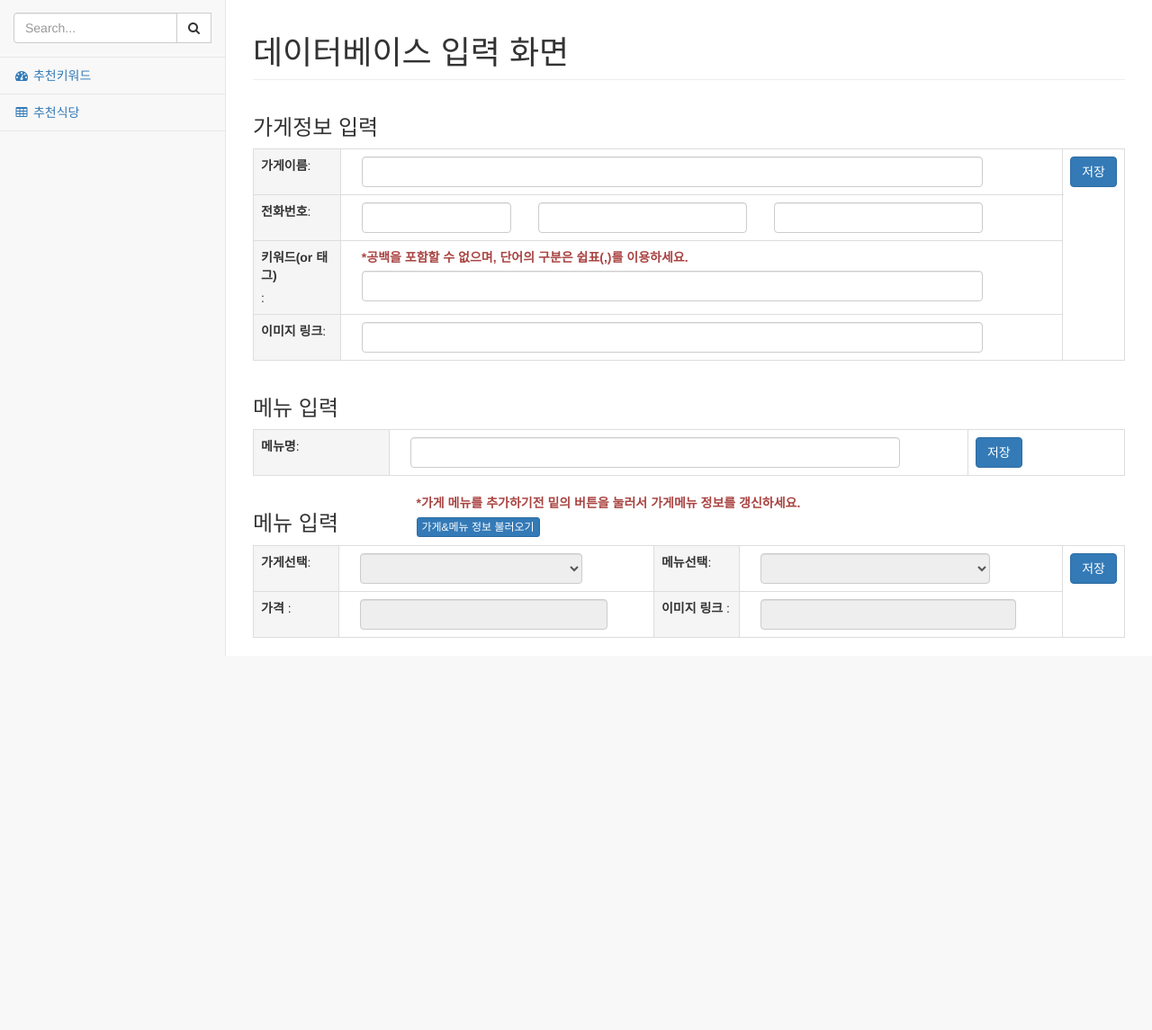
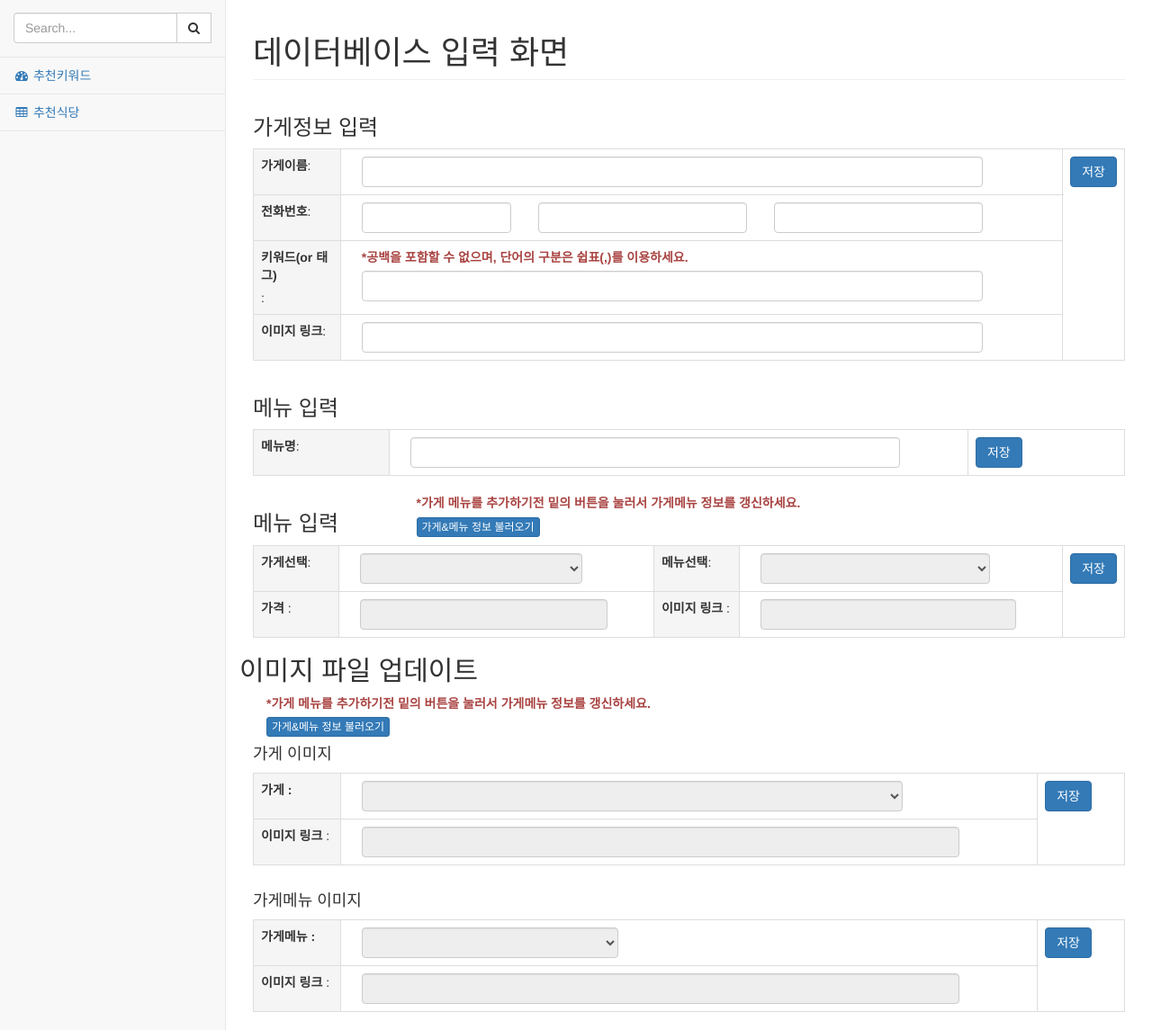
Before and after one commit to leeyongchul/what-eat-jeju-univ, a Django app: template wej/templates/add_database.html in a window 1280 px wide. Shown: the part 52-1197 px from the top of the page at 90% size. Before the commit the page ends 781 px from the top, so only its background shows below. Run offline with Django 3.2, Linux system fonts and the light colour scheme; the template is opened without the code that fills it, so the values that code supplies are empty; some libraries are stand-ins or nearby versions.

Commit message:
가게, 가게이미지 리스트 불러오기 화면 처리

```diff
--- a/wej/static/js/add_database.js
+++ b/wej/static/js/add_database.js
@@ -54,34 +54,41 @@ function saveData( dataType ) {
 
 }
 
-function loadStoreAndMenu() {
+function loadStoreAndMenu( selectboxOption ) {
     $.ajax({
         url : '/loadstoremenuinfo',
         method : 'get',
+        data : {'option' : selectboxOption },
         dataType : 'json',
         success : function(data) {
-            $('#store_list_selectbox').html( $('<option value="0" selected>가게</option>') );
-            $('#menu_list_selectbox').html( $('<option value="0" selected>메뉴</option>') );
+            $('#store_list_'+ selectboxOption +'_selectbox').html( $('<option value="0" selected>가게</option>') );
+            $('#menu_list_'+ selectboxOption +'_selectbox').html( $('<option value="0" selected>메뉴</option>') );
             $('#store_menu_info_table input[name=price]').val('');
-
+            console.log( data );
             if( 'storelist' in data && data['storelist'] )
                 $.each(data['storelist'], function(idx){
                    var store = data['storelist'][idx];
 
-                   $('#store_list_selectbox').append( $('<option>' + store['name'] + '</option>').val( store['id'] ));
+                   $('#store_list_'+ selectboxOption +'_selectbox').append( $('<option>' + store['name'] + '</option>').val( store['id'] ));
                 });
 
             if( 'menulist' in data && data['menulist'] )
                 $.each(data['menulist'], function(idx){
                    var menu = data['menulist'][idx];
 
-                   $('#menu_list_selectbox').append( $('<option>' + menu['name'] + '</option>').val( menu['id'] ));
+                   $('#menu_list_'+ selectboxOption +'_selectbox').append( $('<option>' + menu['name'] + '</option>').val( menu['id'] ));
                 });
 
-            $('#store_list_selectbox').prop('disabled', false);
-            $('#menu_list_selectbox').prop('disabled', false);
-            $('#store_menu_info_table input[name=price]').prop('disabled', false);
-            $('#store_menu_info_table input[name=img_link]').prop('disabled', false);
+            $('#store_list_'+ selectboxOption +'_selectbox').prop('disabled', false);
+            $('#menu_list_'+ selectboxOption +'_selectbox').prop('disabled', false);
+
+            if( selectboxOption == 'menu' ) {
+                $('#store_menu_info_table input[name=price]').prop('disabled', false);
+                $('#store_menu_info_table input[name=img_link]').prop('disabled', false);
+            }else if(selectboxOption == 'img') {
+                $('#store_img_input').prop('disabled', false);
+                $('#menu_img_input').prop('disabled', false);
+            }
         },
         error : function() {
             alert('데이터를 불러오던중 오류가 발생했습니다. 잠시후 다시 시도해 주세요');
--- a/wej/templates/add_database.html
+++ b/wej/templates/add_database.html
@@ -104,7 +104,7 @@
                     <label class="text-danger">*가게 메뉴를 추가하기전 밑의 버튼을 눌러서 가게메뉴 정보를 갱신하세요.</label>
                 </div>
                 <div class="col-lg-12">
-                    <input type="button" class="btn btn-xs btn-primary align-right" value="가게&메뉴 정보 불러오기" onclick="javascript:loadStoreAndMenu();">
+                    <input type="button" class="btn btn-xs btn-primary align-right" value="가게&메뉴 정보 불러오기" onclick="javascript:loadStoreAndMenu('menu');">
                 </div>
             </div>
         </div>
@@ -122,7 +122,7 @@
                         <td class="active"><label>가게선택 </label>:</td>
                         <td>
                             <div class="col-lg-10">
-                                <select class="form-control" id="store_list_selectbox" disabled>
+                                <select class="form-control" id="store_list_menu_selectbox" disabled>
 
                                 </select>
                             </div>
@@ -130,7 +130,7 @@
                         <td class="active"><label>메뉴선택 </label>:</td>
                         <td>
                             <div class="col-lg-10">
-                                <select class="form-control" id="menu_list_selectbox" disabled>
+                                <select class="form-control" id="menu_list_menu_selectbox" disabled>
 
                                 </select>
                             </div>
@@ -159,6 +159,85 @@
             </table>
         </div>
     </div>
+
+    <h2>이미지 파일 업데이트</h2>
+    <div class="col-lg-12">
+        <div class="col-lg-12">
+            <label class="text-danger">*가게 메뉴를 추가하기전 밑의 버튼을 눌러서 가게메뉴 정보를 갱신하세요.</label>
+        </div>
+        <div class="col-lg-12">
+            <input type="button" class="btn btn-xs btn-primary align-right" value="가게&메뉴 정보 불러오기" onclick="javascript:loadStoreAndMenu('img');">
+        </div>
+    </div>
+
+    <div class="col-lg-12">
+        <div class="row">
+            <div class="col-lg-2">
+                <h4>가게 이미지 </h4>
+            </div>
+            <div class="col-lg-12">
+                <table class="table table-bordered">
+                    <colgroup>
+                        <col width="10%">
+                        <col width="80%">
+                        <col width="10%">
+                    </colgroup>
+                    <tr>
+                        <th class="active"><label>가게 :</label></th>
+                        <td>
+                            <div class="col-lg-10">
+                                <select class="form-control" id="store_list_img_selectbox" disabled></select>
+                            </div>
+                        </td>
+                        <td rowspan="2">
+                             <input type="button" class="btn btn-primary" value="저장" onclick="javascript:updateImg('store');">
+                        </td>
+                    </tr>
+                    <tr>
+                        <td class="active"><label>이미지 링크</label> :</td>
+                        <td>
+                            <div class="col-lg-11">
+                                <input type="text" class="form-control" name="img_link" id="store_img_input" disabled>
+                            </div>
+                        </td>
+                    </tr>
+                </table>
+            </div>
+        </div>
+        <div class="row">
+            <div class="col-lg-2">
+                <h4>가게메뉴 이미지 </h4>
+            </div>
+            <div class="col-lg-12">
+                <table class="table table-bordered">
+                    <colgroup>
+                        <col width="10%">
+                        <col width="80%">
+                        <col width="10%">
+                    </colgroup>
+                    <tr>
+                        <th class="active"><label>가게메뉴 :</label></th>
+                        <td>
+                            <div class="col-lg-5">
+                                <select class="form-control" id="menu_list_img_selectbox" disabled></select>
+                            </div>
+                        </td>
+                        <td rowspan="2">
+                             <input type="button" class="btn btn-primary" value="저장" onclick="javascript:updateImg('store_menu');">
+                        </td>
+                    </tr>
+                    <tr>
+                        <td class="active"><label>이미지 링크</label> :</td>
+                        <td>
+                            <div class="col-lg-11">
+                                <input type="text" class="form-control" name="img_link" id="menu_img_input" disabled>
+                            </div>
+                        </td>
+                    </tr>
+                </table>
+            </div>
+        </div>
+    </div>
 {% endblock %}
 
 
```
Also changed, not shown: wej/wej/views.py (+22 -7 lines).
